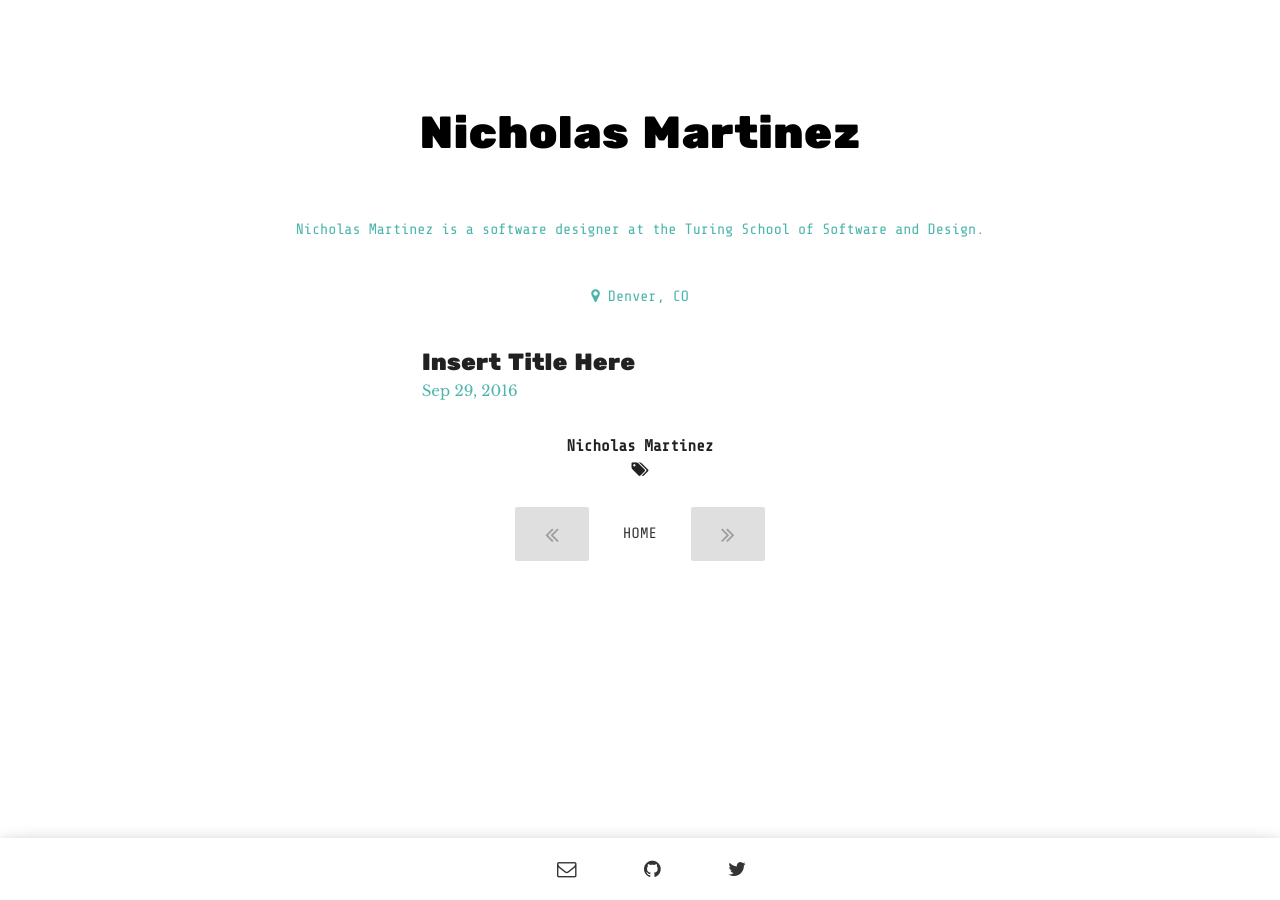
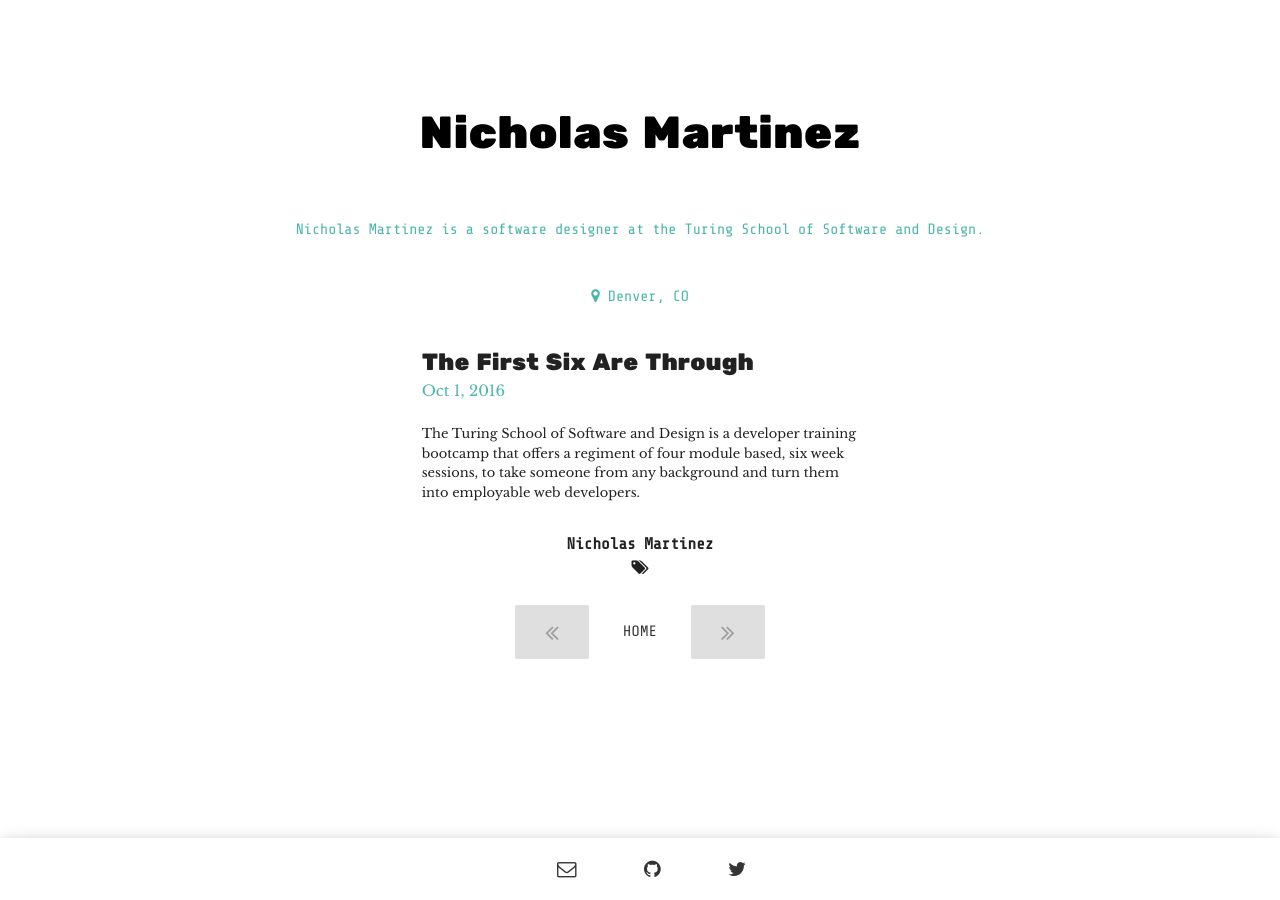
Before and after one commit to NZenitram/nzenitram.github.io, a Jekyll site: the page built from _posts/2016-09-29-first-post.md, in a window 1280 px wide. Built offline with Jekyll 4.4.1, drawn with Linux system fonts in a browser that asks for light colours; some web fonts are replaced.

Commit message:
first post checking the formatting

```diff
--- a/_posts/2016-09-29-first-post.md
+++ b/_posts/2016-09-29-first-post.md
@@ -1,7 +1,11 @@
 ---
 layout: post
-title:  "Insert Title Here"
-date:   2016-09-29 21:03:00
+title:  "The First Six Are Through"
+date:   2016-10-01 21:03:00
 tags:
 author: "Nicholas Martinez"
 ---
+
+The Turing School of Software and Design is a developer training bootcamp that offers a
+regiment of four module based, six week sessions, to take someone from any background and
+turn them into employable web developers.
```
Also changed, not shown: _data/projects.yml (+7 -7 lines).
